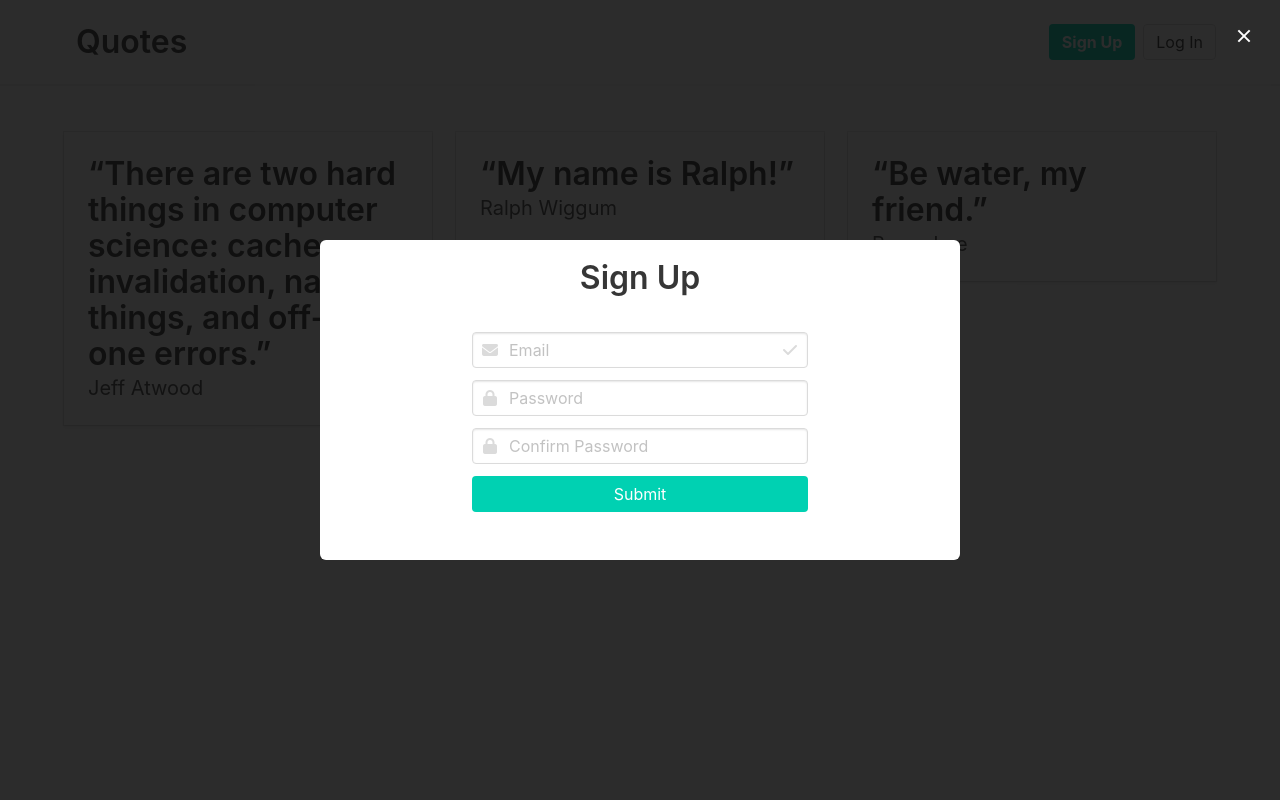
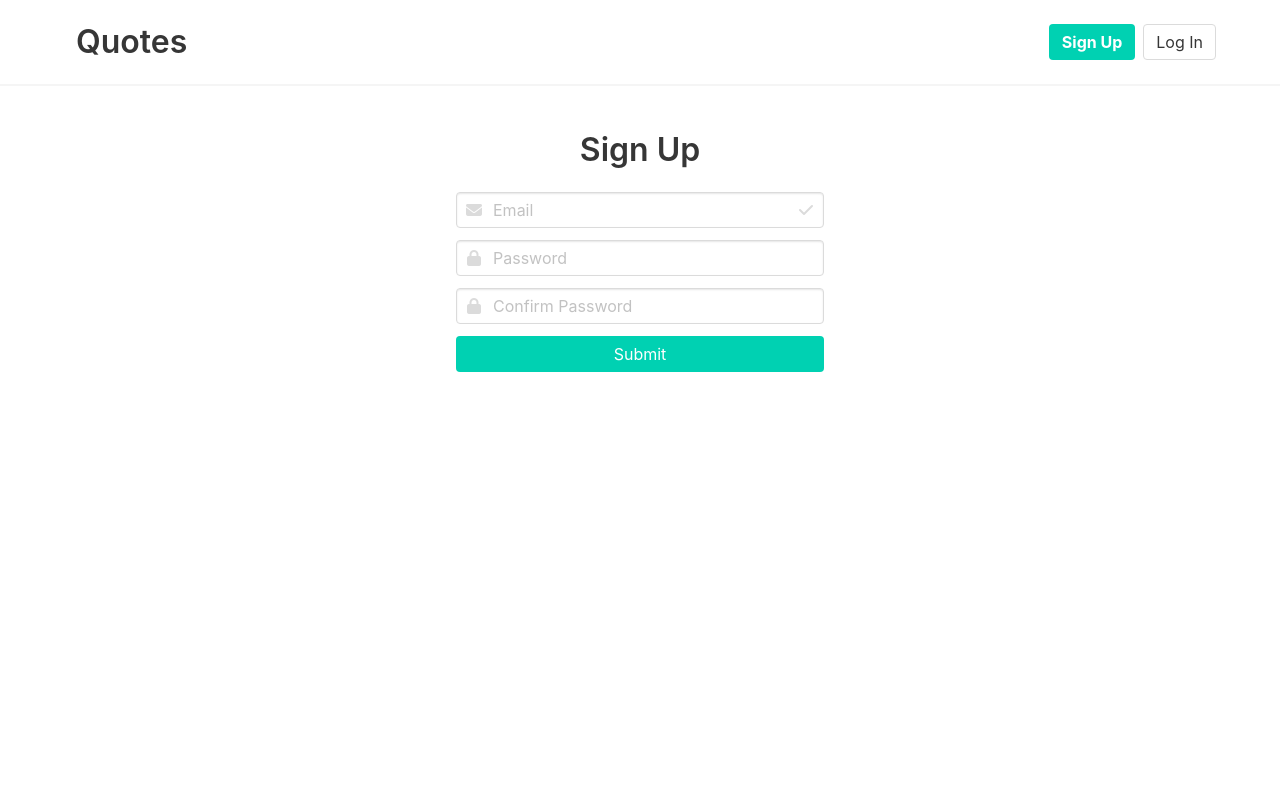
Before and after one commit to vimtor/quotes-handlebars, a Node server app: page /register in a window 1280 px wide. Run offline with Node 20, Linux system fonts and the light colour scheme; some libraries are stand-ins or nearby versions.

Commit message:
Login and register unique page

```diff
--- a/routes/register.js
+++ b/routes/register.js
@@ -2,23 +2,7 @@ const express = require('express');
 const router = express.Router();
 
 router.get('/', (req, res) => {
-    res.render('index.hbs', {
-        quotes: [
-            {
-                text: 'There are two hard things in computer science: cache invalidation, naming things, and off-by-one errors.',
-                author: 'Jeff Atwood'
-            },
-            {
-                text: 'My name is Ralph!',
-                author: 'Ralph Wiggum'
-            },
-            {
-                text: 'Be water, my friend.',
-                author: 'Bruce Lee'
-            }
-        ],
-        showRegisterModal: true
-    });
+    res.render('register.hbs');
 });
 
 module.exports = router;
--- a/views/layouts/main.hbs
+++ b/views/layouts/main.hbs
@@ -15,7 +15,13 @@
 
 {{> _navbar}}
 
-{{{ body }}}
+<section class="section">
+    <div class="container">
+
+        {{{ body }}}
+
+    </div>
+</section>
 
 <script src="/js/index.js"></script>
 </body>
--- a/views/partials/_loginModal.hbs
+++ /dev/null
@@ -1,37 +0,0 @@
-<div class="modal is-active">
-    <div class="modal-background"></div>
-    <div class="modal-content">
-        <div class="box">
-            <h1 class="title has-text-centered">Log In</h1>
-            <form class="column is-three-fifths is-offset-one-fifth">
-                <div class="field">
-                    <p class="control has-icons-left has-icons-right">
-                        <input class="input" type="email" placeholder="Email">
-                        <span class="icon is-small is-left">
-                        <i class="fas fa-envelope"></i>
-                    </span>
-                        <span class="icon is-small is-right">
-                        <i class="fas fa-check"></i>
-                    </span>
-                    </p>
-                </div>
-                <div class="field">
-                    <p class="control has-icons-left">
-                        <input class="input" type="password" placeholder="Password">
-                        <span class="icon is-small is-left">
-                      <i class="fas fa-lock"></i>
-                    </span>
-                    </p>
-                </div>
-                <div class="field">
-                    <p class="control">
-                        <button class="button is-primary is-fullwidth">
-                            Submit
-                        </button>
-                    </p>
-                </div>
-            </form>
-        </div>
-    </div>
-    <a href="/" class="modal-close is-large" aria-label="close"></a>
-</div>
--- a/views/partials/_navbar.hbs
+++ b/views/partials/_navbar.hbs
@@ -12,12 +12,12 @@
             <div class="navbar-end">
                 <div class="navbar-item">
                     <div class="buttons">
-                        <a href="/register" class="button is-primary modal-button">
+                        <a href="/register" class="button is-primary">
                             <strong>
                                 Sign Up
                             </strong>
                         </a>
-                        <a href="/login" class="button modal-button">
+                        <a href="/login" class="button">
                             Log In
                         </a>
                     </div>
--- a/views/partials/_registerModal.hbs
+++ /dev/null
@@ -1,45 +0,0 @@
-<div class="modal is-active">
-    <div class="modal-background"></div>
-    <div class="modal-content">
-        <div class="box">
-            <h1 class="title has-text-centered">Sign Up</h1>
-            <form class="column is-three-fifths is-offset-one-fifth">
-                <div class="field">
-                    <p class="control has-icons-left has-icons-right">
-                        <input class="input" type="email" placeholder="Email">
-                        <span class="icon is-small is-left">
-                            <i class="fas fa-envelope"></i>
-                        </span>
-                        <span class="icon is-small is-right">
-                            <i class="fas fa-check"></i>
-                        </span>
-                    </p>
-                </div>
-                <div class="field">
-                    <p class="control has-icons-left">
-                        <input class="input" type="password" placeholder="Password">
-                        <span class="icon is-small is-left">
-                        <i class="fas fa-lock"></i>
-                    </span>
-                    </p>
-                </div>
-                <div class="field">
-                    <p class="control has-icons-left">
-                        <input class="input" type="password" placeholder="Confirm Password">
-                        <span class="icon is-small is-left">
-                        <i class="fas fa-lock"></i>
-                    </span>
-                    </p>
-                </div>
-                <div class="field">
-                    <p class="control">
-                        <button class="button is-primary is-fullwidth">
-                            Submit
-                        </button>
-                    </p>
-                </div>
-            </form>
-        </div>
-    </div>
-    <a href="/" class="modal-close is-large" aria-label="close"></a>
-</div>
--- /dev/null
+++ b/views/register.hbs
@@ -0,0 +1,39 @@
+<h1 class="title has-text-centered">Sign Up</h1>
+<div class="columns is-centered">
+    <form class="column is-4">
+        <div class="field">
+            <p class="control has-icons-left has-icons-right">
+                <input class="input" type="email" placeholder="Email">
+                <span class="icon is-small is-left">
+                <i class="fas fa-envelope"></i>
+            </span>
+                <span class="icon is-small is-right">
+                <i class="fas fa-check"></i>
+            </span>
+            </p>
+        </div>
+        <div class="field">
+            <p class="control has-icons-left">
+                <input class="input" type="password" placeholder="Password">
+                <span class="icon is-small is-left">
+                <i class="fas fa-lock"></i>
+            </span>
+            </p>
+        </div>
+        <div class="field">
+            <p class="control has-icons-left">
+                <input class="input" type="password" placeholder="Confirm Password">
+                <span class="icon is-small is-left">
+                <i class="fas fa-lock"></i>
+            </span>
+            </p>
+        </div>
+        <div class="field">
+            <p class="control">
+                <button class="button is-primary is-fullwidth">
+                    Submit
+                </button>
+            </p>
+        </div>
+    </form>
+</div>
```
Also changed, not shown: routes/login.js (+1 -17 lines), views/login.hbs (added, +28 -0 lines).
